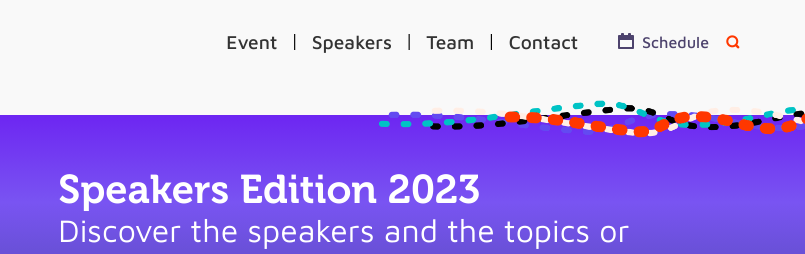
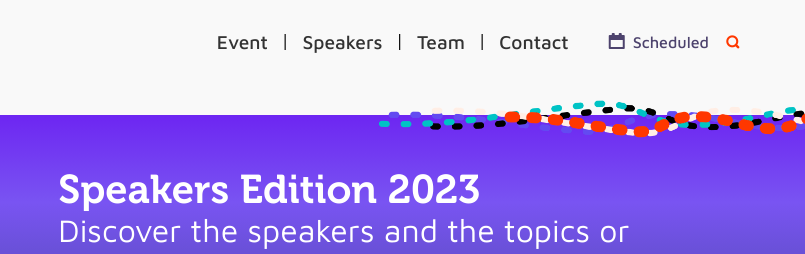
Before and after one commit to florian-davila/florian-codeconf, a plain HTML site: page dist/index.html in a window 1280 px wide. Shown: the top 254 px of the page, 475-1280 px from the left. Drawn offline with Linux system fonts and the light colour scheme; files whose address does not match are found by name.

Commit message:
Update index.html

```diff
--- a/dist/index.html
+++ b/dist/index.html
@@ -68,7 +68,7 @@
 
         </ul>
         <a class="schedule" href="schedule.html"
-          ><span class="icon icon-schedule"></span>Schedule</a
+          ><span class="icon icon-schedule"></span>Scheduled</a
         >
 
         <i class="icon icon-loop"></i>
```
